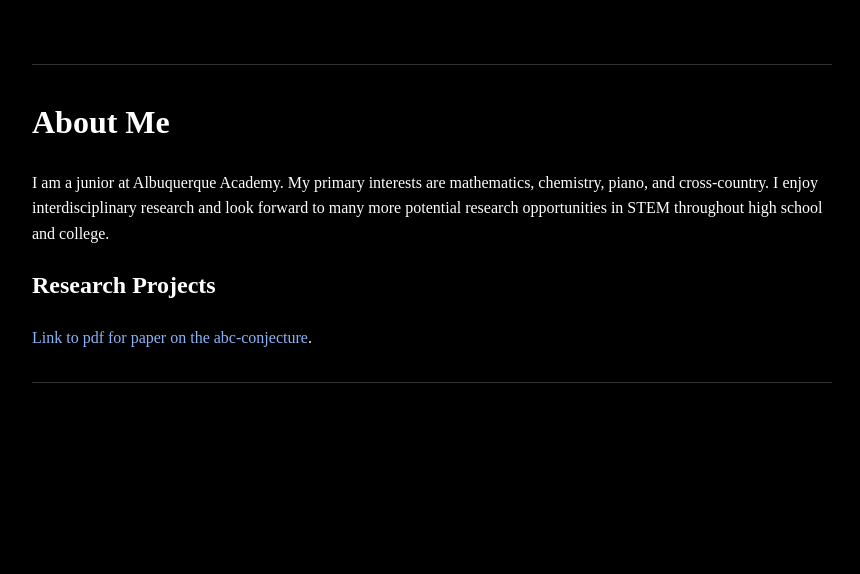
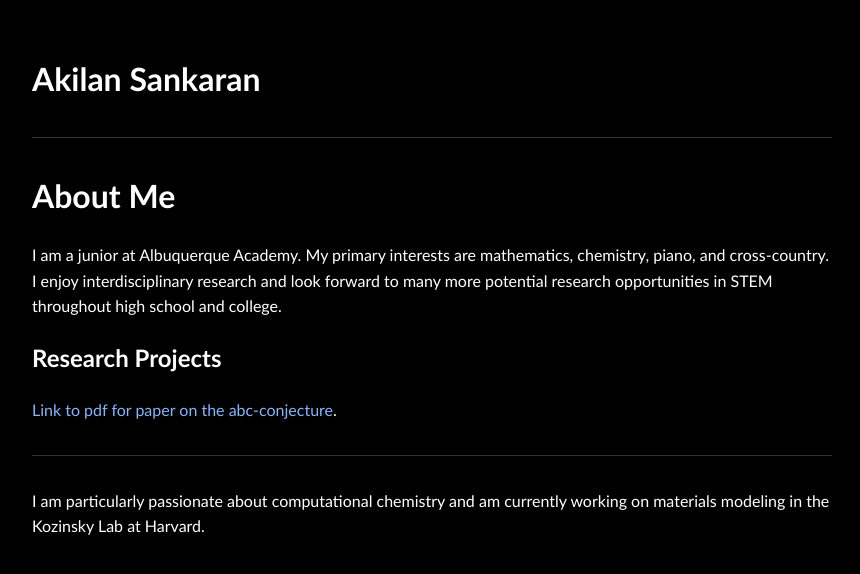
Before and after one commit to akilansankaran/akilansankaran.github.io, a Jekyll site: the page built from index.md, in a window 1280 px wide. Shown: the top 574 px of the page, without its empty margins (208-1068 px from the left). Built offline with Jekyll 4.4.1, drawn with Linux system fonts in a browser that asks for light colours.

Commit message:
title insertion and Calibri font change

```diff
--- a/assets/css/main.css
+++ b/assets/css/main.css
@@ -5,6 +5,7 @@ html, body {
   margin: 0;
   padding: 0;
   line-height: 1.6;
+  font-family: Calibri, "Calibri", "Segoe UI", Arial, sans-serif;
   -webkit-font-smoothing: antialiased;
   -moz-osx-font-smoothing: grayscale;
 }
@@ -17,6 +18,7 @@ main.container {
 
 h1, h2, h3, h4, h5, h6, p, li {
   color: #fff;
+  font-family: Calibri, "Calibri", "Segoe UI", Arial, sans-serif;
 }
 
 a {
--- a/index.md
+++ b/index.md
@@ -2,6 +2,9 @@
 layout: default
 title: Home
 ---
+
+# Akilan Sankaran
+
 * * *
 
 # About Me
@@ -13,3 +16,5 @@ I am a junior at Albuquerque Academy. My primary interests are mathematics, chem
 [Link to pdf for paper on the abc-conjecture](./isef_paper_abcs.pdf).
 
 * * *
+
+I am particularly passionate about computational chemistry and am currently working on materials modeling in the Kozinsky Lab at Harvard.
```
